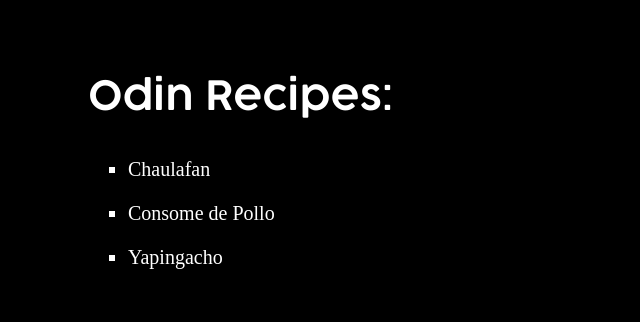
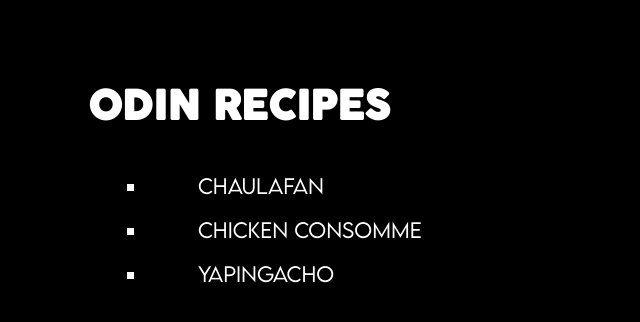
Before and after one commit to stbnvlrd/odin-recipes, a plain HTML site: page index.html in a window 1280 px wide. Shown: the whole page, without its empty margins (0-640 px from the left). Drawn offline with Linux system fonts and the light colour scheme.

Commit message:
Style update in Index

```diff
--- a/index.html
+++ b/index.html
@@ -8,11 +8,11 @@
 </head>
 
 <body>
-    <h1 class="title">Odin Recipes:</h1>
+    <h1 class="title">ODIN RECIPES</h1>
     <div class="recipe_list">
         <ul>
             <li><a href="recipes/chaulafan.html">Chaulafan</a></li>
-            <li><a href="recipes/consome_pollo.html">Consome de Pollo</a></li>
+            <li><a href="recipes/consome_pollo.html">Chicken Consomme</a></li>
             <li><a href="recipes/yapingacho.html">Yapingacho</a></li>
         </ul>
     </div>
--- a/style.css
+++ b/style.css
@@ -1,6 +1,11 @@
 @font-face {
     font-family: 'Cocogoose';
-    src: url('fonts/cocogoose/Cocogoose-Semilight.ttf') format('truetype');
+    src: url('fonts/cocogoose/Cocogoose.ttf') format('truetype');
+}
+
+@font-face {
+    font-family: 'LemonMilk';
+    src: url('fonts/lemonmilk/LEMONMILK-Light.otf') format('opentype');
 }
 
 .title{
@@ -21,10 +26,16 @@
 }
 
 ul{
-    padding-left: 0px;
+    padding-left: 20px;
     list-style: square;
     list-style-position: outside;
+    font-family: 'LemonMilk';
 }
+
+li{
+    padding-left: 50px;
+}
+
 
 a{
     color: white;
@@ -32,7 +43,7 @@ a{
 }
 
 a:hover{
-    color:wheat;
+    color:rgb(255, 255, 169);
     text-decoration: none;
 }
 
```
